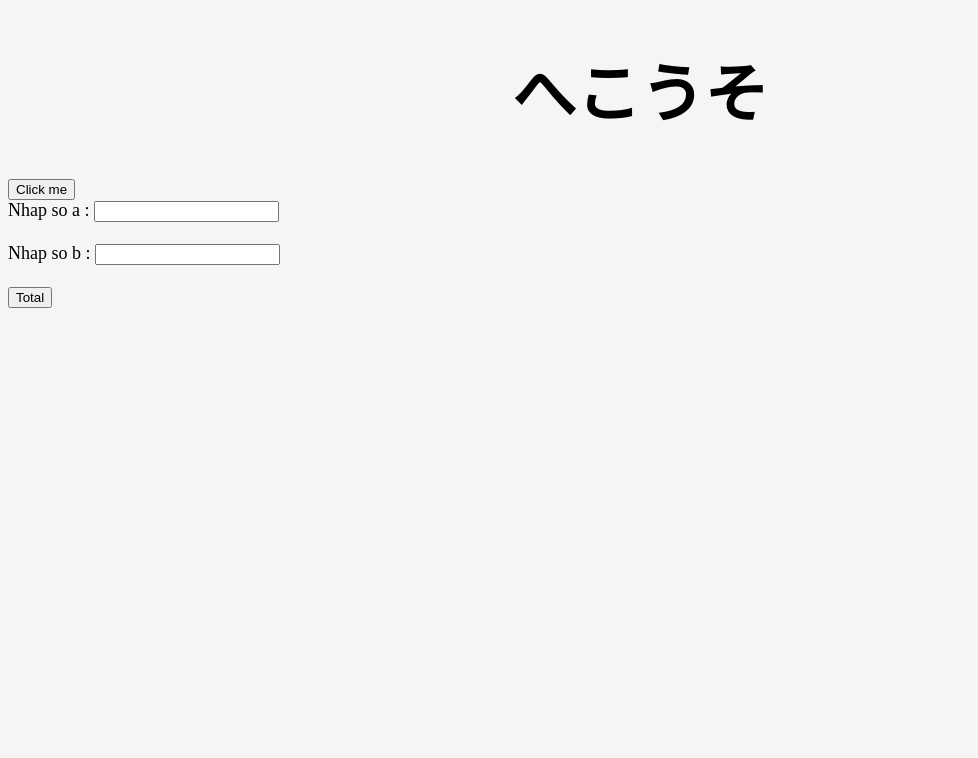
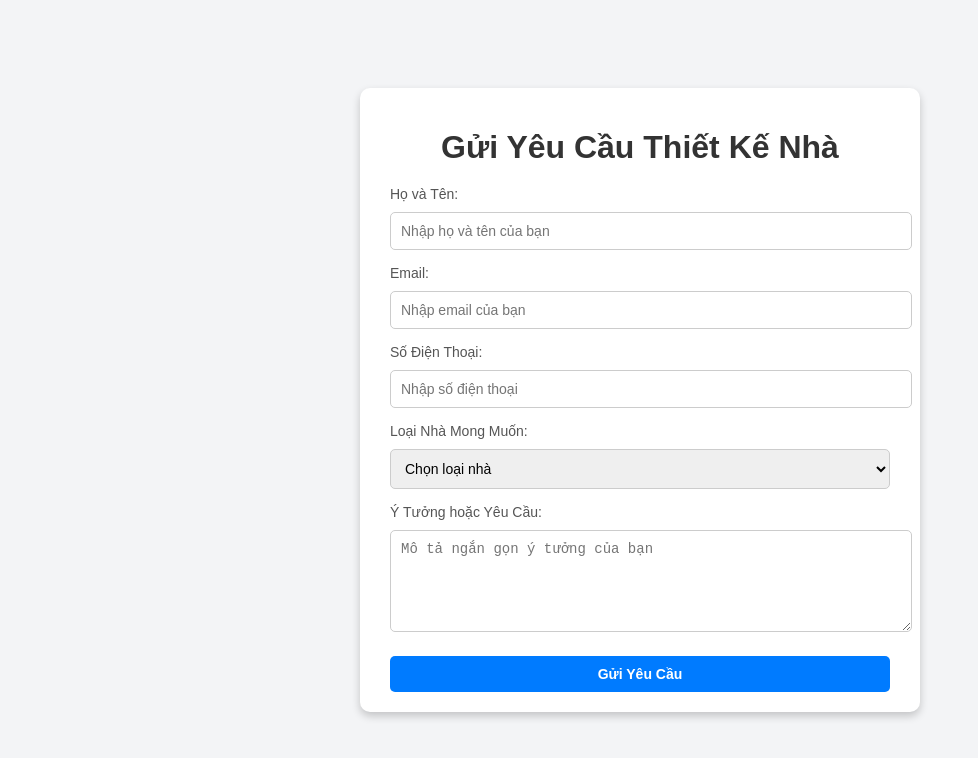
Before and after one commit to Chiennn/-cozynest.link, a plain HTML site: page index.html in a window 1280 px wide. Shown: the whole page, without its empty margins (0-978 px from the left). Drawn offline with Linux system fonts and the light colour scheme.

Commit message:
Update_nha_dep

```diff
--- a/index.html
+++ b/index.html
@@ -3,20 +3,42 @@
 <head>
     <meta charset="UTF-8">
     <meta name="viewport" content="width=device-width, initial-scale=1.0">
-    <title>登録画面</title>
-    <link rel="stylesheet" href="style.css"> <!-- Kết nối với tệp CSS -->
-    <script src="script.js" defer></script>
+    <title>Thiết Kế Nhà Đẹp</title>
+    <link rel="stylesheet" href="style.css">
 </head>
 <body>
-    <h1 id="heading">へこうそ</h1>
-    <button onclick="alertGreen()">Click me</button>
-
-    <div>
-        <label for="input1">Nhap so a :</label>
-        <input type="input1" name="input1"><br><br>
-        <label for="input2">Nhap so b :</label>
-        <input type="input2" name="input2"><br><br>
-        <button onclick="totalCalucator()">Total</button>
+    <div class="form-container">
+        <h1>Gửi Yêu Cầu Thiết Kế Nhà</h1>
+        <form id="designForm">
+            <div class="form-group">
+                <label for="name">Họ và Tên:</label>
+                <input type="text" id="name" name="name" placeholder="Nhập họ và tên của bạn" required>
+            </div>
+            <div class="form-group">
+                <label for="email">Email:</label>
+                <input type="email" id="email" name="email" placeholder="Nhập email của bạn" required>
+            </div>
+            <div class="form-group">
+                <label for="phone">Số Điện Thoại:</label>
+                <input type="tel" id="phone" name="phone" placeholder="Nhập số điện thoại" required>
+            </div>
+            <div class="form-group">
+                <label for="houseType">Loại Nhà Mong Muốn:</label>
+                <select id="houseType" name="houseType" required>
+                    <option value="" disabled selected>Chọn loại nhà</option>
+                    <option value="villa">Biệt Thự</option>
+                    <option value="apartment">Căn Hộ</option>
+                    <option value="townhouse">Nhà Phố</option>
+                    <option value="bungalow">Nhà Cấp 4</option>
+                </select>
+            </div>
+            <div class="form-group">
+                <label for="message">Ý Tưởng hoặc Yêu Cầu:</label>
+                <textarea id="message" name="message" placeholder="Mô tả ngắn gọn ý tưởng của bạn" rows="5"></textarea>
+            </div>
+            <button type="submit">Gửi Yêu Cầu</button>
+        </form>
     </div>
+    <script src="script.js"></script>
 </body>
 </html>
--- a/script.js
+++ b/script.js
@@ -1,7 +1,16 @@
-function alertGreen() {
-    alert("Welcome")
-}
-function totalCalucator(){
-	alert("a+b");
+document.getElementById("designForm").addEventListener("submit", function(event) {
+    event.preventDefault(); // Ngăn chặn hành động gửi form mặc định
 
-}
+    // Lấy dữ liệu từ form
+    const name = document.getElementById("name").value;
+    const email = document.getElementById("email").value;
+    const phone = document.getElementById("phone").value;
+    const houseType = document.getElementById("houseType").value;
+    const message = document.getElementById("message").value;
+
+    // Xác nhận gửi thông tin
+    alert(`Cảm ơn ${name}! Chúng tôi sẽ liên hệ với bạn qua email ${email} hoặc số điện thoại ${phone}.\n\nLoại nhà mong muốn: ${houseType}\nÝ tưởng: ${message}`);
+
+    // Xóa thông tin đã nhập sau khi gửi
+    document.getElementById("designForm").reset();
+});
--- a/style.css
+++ b/style.css
@@ -1,52 +1,64 @@
-.container {
-    display: flex;  /* Kích hoạt Flexbox */
-    justify-content: space-between;  /* Khoảng cách đều giữa các box */
-    align-items: center;  /* Căn chỉnh dọc các box */
-    width: 100%;
+body {
+    font-family: Arial, sans-serif;
+    background: #f3f4f6;
+    margin: 0;
+    padding: 0;
+    display: flex;
+    justify-content: center;
+    align-items: center;
+    height: 100vh;
 }
 
-.box {
+.form-container {
+    background: #fff;
+    padding: 20px 30px;
+    border-radius: 10px;
+    box-shadow: 0 4px 8px rgba(0, 0, 0, 0.2);
     width: 100%;
-    height: 100px;
-    background-color: lightskyblue;
-    text-align: center;
-    line-height: 100px;
-    margin: 20px;
+    max-width: 500px;
 }
 
-.gird-container{
-    display: grid;
-    grid-template-columns: 0.5fr 1fr;
-    gap: 20px;
-    margin: 20px;
-}
-.gird-item{
-    background-color: red;
+h1 {
     text-align: center;
-    padding: 10px;
+    color: #333;
+    margin-bottom: 20px;
 }
 
-body {
-    font-size: 16px;
+.form-group {
+    margin-bottom: 15px;
 }
 
-/* Đối với màn hình có độ rộng tối thiểu 600px */
-@media (min-width: 600px) {
-    body {
-        font-size: 18px;
-        background-color: whitesmoke;
-    }
+label {
+    font-size: 14px;
+    color: #555;
+    margin-bottom: 5px;
+    display: block;
 }
 
-/* Đối với màn hình có độ rộng tối đa 599px */
-@media (max-width: 599px) {
-    body {
-        font-size: 14px;
-        background-color: lightpink;
-    }
+input, select, textarea, button {
+    width: 100%;
+    padding: 10px;
+    margin-top: 5px;
+    border: 1px solid #ccc;
+    border-radius: 5px;
+    font-size: 14px;
+    outline: none;
+    transition: border-color 0.3s;
 }
 
-h1{
-    text-align: center;
-    font-size: 5vw;
+input:focus, select:focus, textarea:focus {
+    border-color: #007BFF;
 }
+
+button {
+    background-color: #007BFF;
+    color: white;
+    font-weight: bold;
+    border: none;
+    cursor: pointer;
+    transition: background-color 0.3s;
+}
+
+button:hover {
+    background-color: #0056b3;
+}
```
